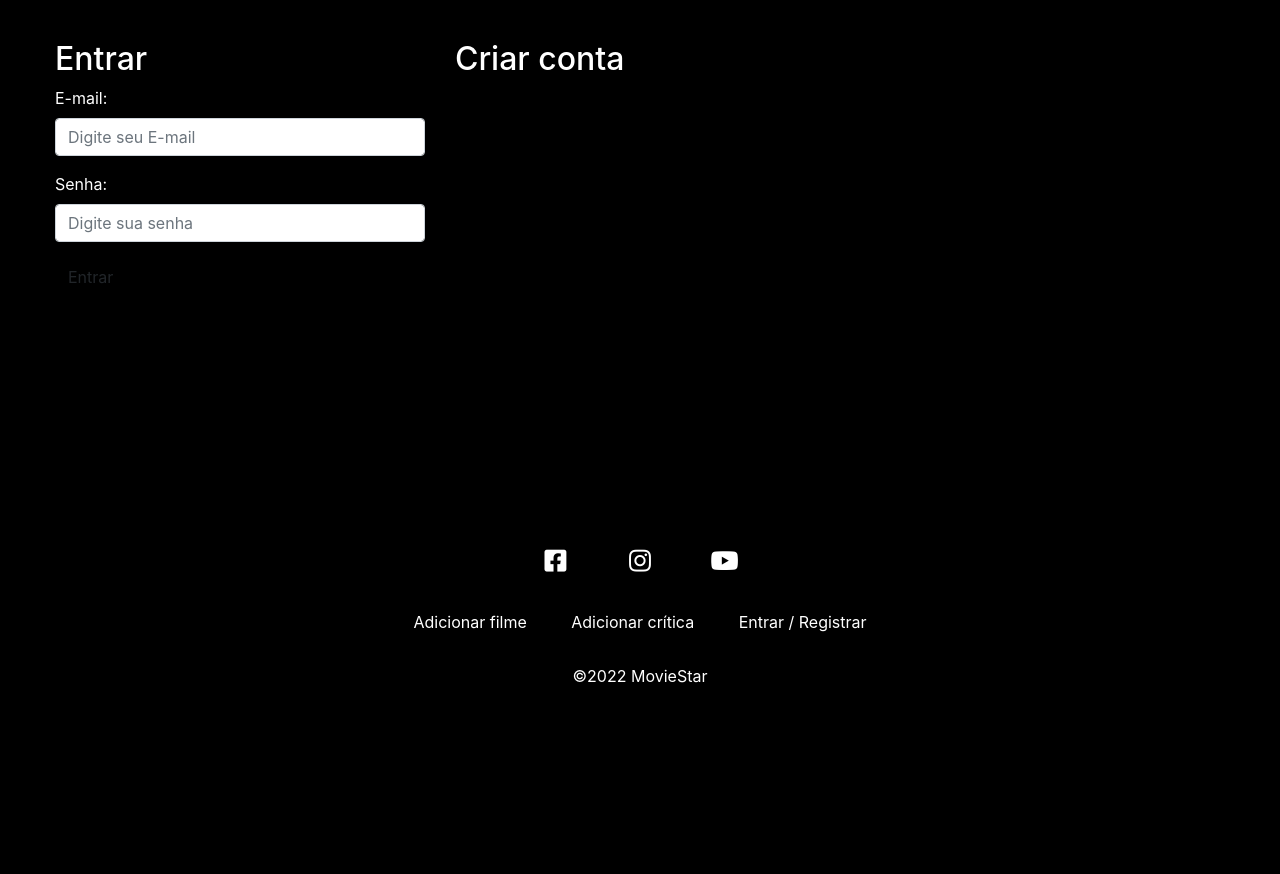
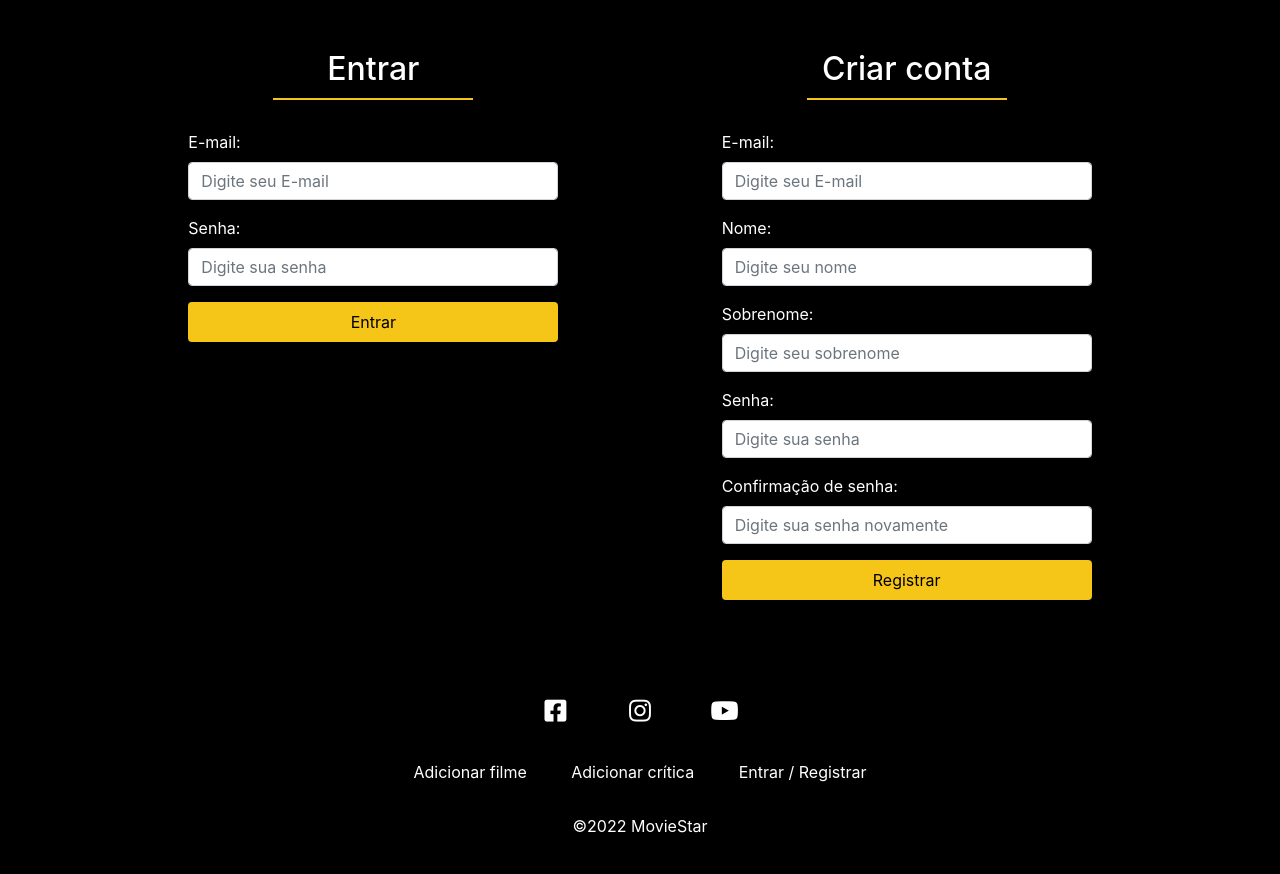
Before and after one commit to mendjoy/projeto-MovieStar, a PHP site: page /auth.php in a window 1280 px wide. Shown: the part 80-954 px from the top of the page. Before the commit the page ends 763 px from the top, so only its background shows below. Run offline with PHP 8.4, Linux system fonts and the light colour scheme.

Commit message:
pagina de autenticação

```diff
--- a/auth.php
+++ b/auth.php
@@ -6,9 +6,10 @@
         <div class="col-md-12">
             <div class="row" id="auth-row">
 
-                <div class="col-md-4" class="login-container">
+                <div class="col-md-4" id="login-container">
                     <h2>Entrar</h2>
                     <form action="" method="POST">
+                    <input type="hidden" name="type"value="login">
                         <div class="form-group">
                             <label for="email">E-mail:</label>
                             <input type="email" class="form-control" placeholder="Digite seu E-mail" id="email" name="email" >
@@ -22,9 +23,37 @@
                 </div>
 
 
-                <div class="col-md-4" class="register-container">
+
+                <div class="col-md-4" id="register-container">
                     <h2>Criar conta</h2>
                     <form action="" method="POST">
+                        <input type="hidden" name="type"value="register">
+
+                        <div class="form-group">
+                            <label for="email">E-mail:</label>
+                            <input type="email" class="form-control" placeholder="Digite seu E-mail" id="email" name="email" >
+                        </div>
+
+                        <div class="form-group">
+                            <label for="name">Nome:</label>
+                            <input type="text" class="form-control" placeholder="Digite seu nome" id="name" name="name" >
+                        </div>
+
+                        <div class="form-group">
+                            <label for="lastname">Sobrenome:</label>
+                            <input type="text" class="form-control" placeholder="Digite seu sobrenome" id="lastname" name="lastname" >
+                        </div>
+
+                        <div class="form-group">
+                            <label for="password">Senha:</label>
+                            <input type="password" class="form-control" placeholder="Digite sua senha" id="password" name="password" >
+                        </div>
+
+                        <div class="form-group">
+                            <label for="confirmpassword">Confirmação de senha:</label>
+                            <input type="password" class="form-control" placeholder="Digite sua senha novamente" id="confirmpassword" name="confirmpassword" >
+                        </div>
+                        <input type="submit" class="btn card-btn" value="Registrar">
 
                     </form>
                 </div>
--- a/css/styles.css
+++ b/css/styles.css
@@ -140,3 +140,35 @@
     background-color: #d1e7dd;
     border-color: #BADBCC;
 }
+
+/*Pagina de autenticação*/
+
+#auth-row{
+    justify-content: space-evenly;
+}
+
+#login-container h2, #register-container h2{
+    text-align: center;
+    border-bottom: 2px solid #f5c518;
+    width: 200px;
+    margin: 0 auto;
+    padding: 10px;
+}
+
+#login-container form, #register-container form{
+    max-width: 400px;
+    margin: 30px auto;
+}
+
+.card-btn{
+    color: black;
+    background-color: #f5c518;
+    border: 2px solid #f5c518;
+    width: 100%;
+}
+
+.card-btn:hover{
+    background-color: transparent;
+    color: #f5c518;
+    border: 2px solid #f5c518;
+}
```
